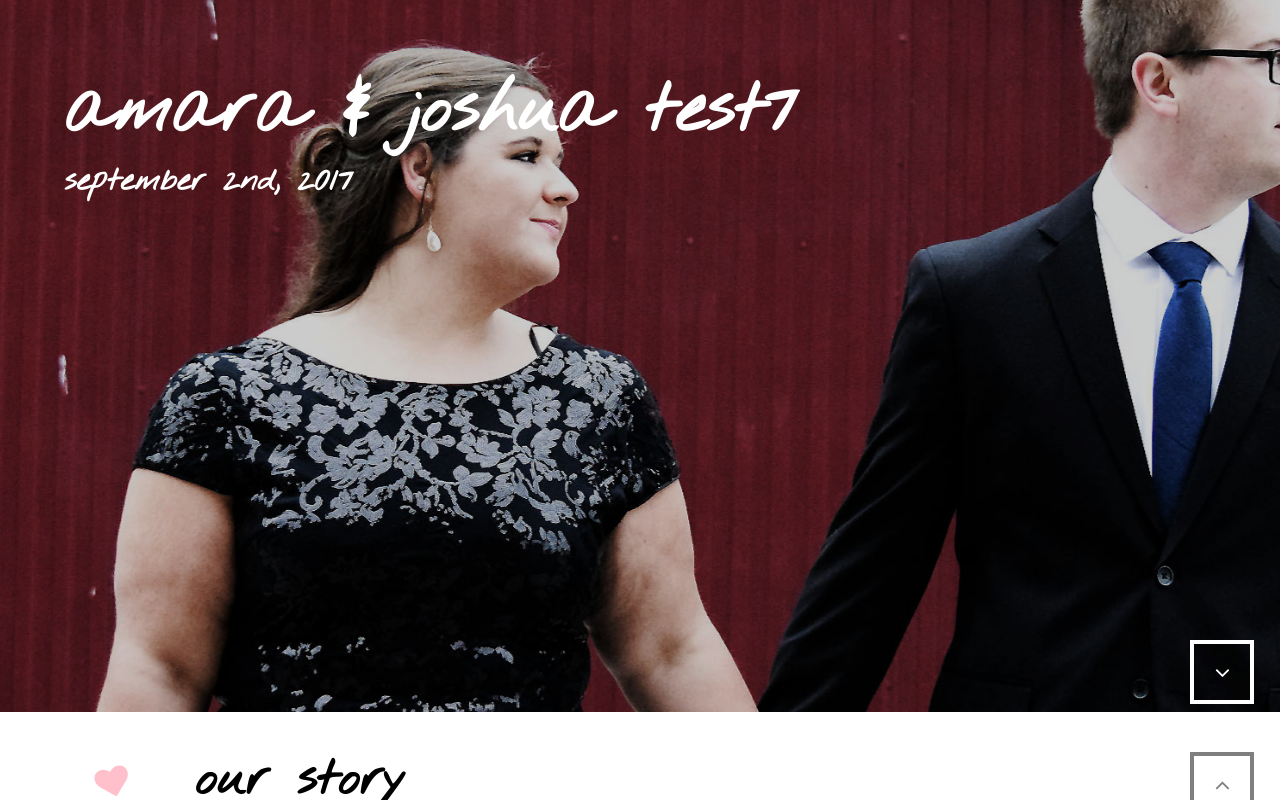
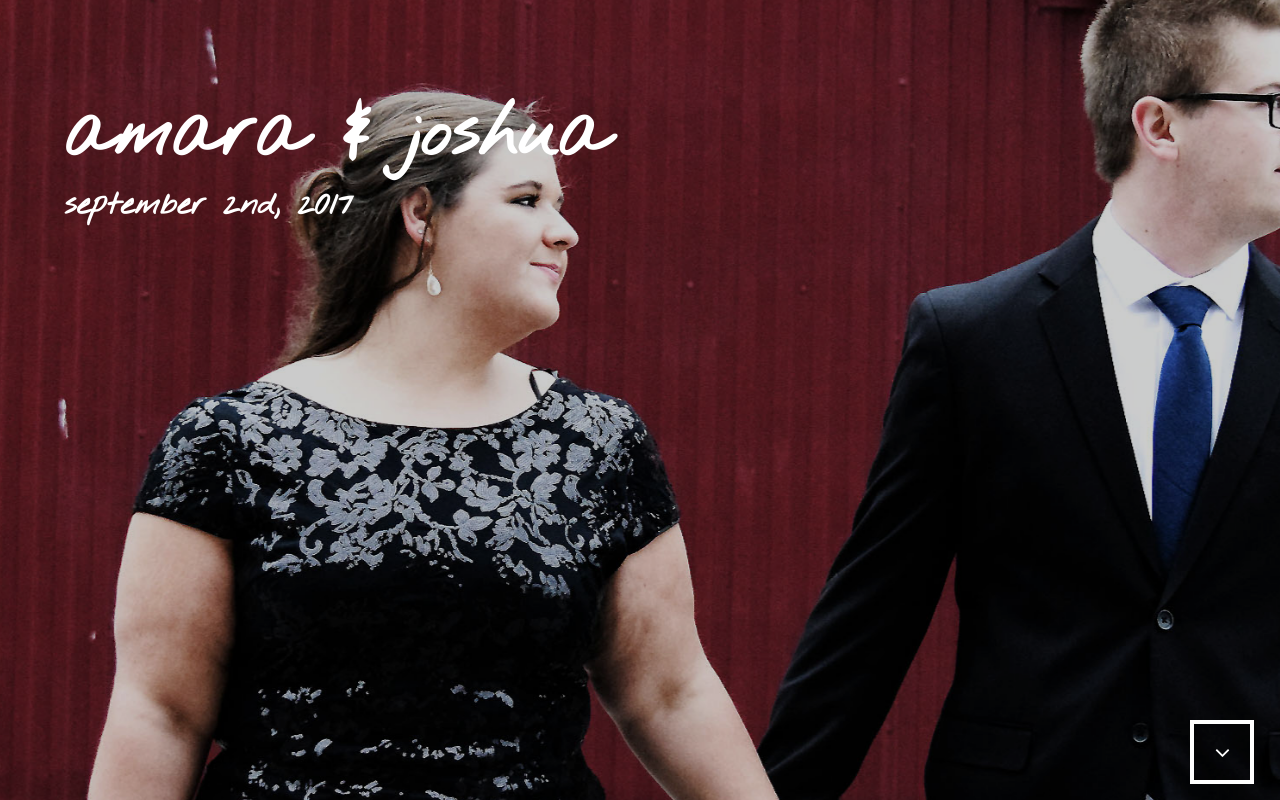
Before and after one commit to jevenson/joshandamara, an Angular app: page / in a window 1280 px wide. Built offline with nearby package versions, Linux system fonts and the light colour scheme.

Commit message:
detecting ios from user agent string, store in window (screw it), and change css

```diff
--- a/src/app/app.component.ts
+++ b/src/app/app.component.ts
@@ -1,4 +1,6 @@
 import { Component } from '@angular/core';
+
+declare var window: any;
 
 @Component({
     selector: 'app-root',
@@ -9,5 +11,11 @@ export class AppComponent {
         if (navigator.userAgent.match(/Edge/i)) {
             console.log('edge sucks m8');
         }
+
+        var iOS = /iPad|iPhone|iPod/.test(navigator.userAgent) && !window.MSStream;
+
+        if (iOS) {
+            window['iOS'] = true;
+        }
     }
 }
--- a/src/app/pages/home-page.component.ts
+++ b/src/app/pages/home-page.component.ts
@@ -6,7 +6,7 @@ import { Component } from '@angular/core';
         <app-parallax-list>
             <app-parallax-group backgroundClass="hero" identifier="hero">
                 <div class="hero-container">
-                    <h1>amara &amp; joshua test7</h1>
+                    <h1>amara &amp; joshua</h1>
                     <hr/>
                     <h2>september 2nd, 2017</h2>
                 </div>
--- a/src/app/parallax/parallax-background.component.ts
+++ b/src/app/parallax/parallax-background.component.ts
@@ -1,9 +1,11 @@
 import { Component, Input } from '@angular/core';
+
+declare var window: any;
 
 @Component({
     selector: 'app-parallax-back',
     template: `
-        <div class="parallax__layer parallax__layer--back" [ngClass]="backgroundClass">
+        <div class="parallax__layer parallax__layer--back" [ngClass]="backgroundClass" [class.iOS]="iOS">
             <ng-content></ng-content>
         </div>
     `,
@@ -21,4 +23,8 @@ import { Component, Input } from '@angular/core';
 })
 export class ParallaxBackgroundComponent {
     @Input() public backgroundClass: string;
+
+    public get iOS(): boolean {
+        return Boolean(window['iOS']);
+    }
 }
--- a/src/app/parallax/parallax-foreground.component.ts
+++ b/src/app/parallax/parallax-foreground.component.ts
@@ -1,9 +1,11 @@
 import { Component, Input } from '@angular/core';
+
+declare var window: any;
 
 @Component({
     selector: 'app-parallax-fore',
     template: `
-        <div class="parallax__layer parallax__layer--fore">
+        <div class="parallax__layer parallax__layer--fore" [class.iOS]="iOS">
             <ng-content></ng-content>
         </div>
     `,
@@ -18,4 +20,8 @@ import { Component, Input } from '@angular/core';
         }
     `]
 })
-export class ParallaxForegroundComponent { }
+export class ParallaxForegroundComponent {
+    public get iOS(): boolean {
+        return Boolean(window['iOS']);
+    }
+}
--- a/src/app/parallax/parallax-group.component.ts
+++ b/src/app/parallax/parallax-group.component.ts
@@ -1,4 +1,6 @@
 import { Component, Input } from '@angular/core';
+
+declare var window: any;
 
 @Component({
     selector: 'app-parallax-group',
@@ -19,17 +21,25 @@ import { Component, Input } from '@angular/core';
         .parallax__group {
             position: relative;
             height: 500px; /* fallback for older browsers */
-            height: 92vh;
+            height: 100vh;
             -webkit-transform-style: preserve-3d;
             transform-style: preserve-3d;
         }
 
+        .parallax__group.iOS {
+            height: 92vh;
+        }
+
         /deep/ .parallax__layer {
             position: absolute;
-            top: -3vh;
+            top: 0;
             left: 0;
             right: 0;
             bottom: 0;
+        }
+
+        /deep/ .parallax__layer.iOS {
+            top: -3vh;
         }
 
         /deep/ .parallax_layer--bottom  {
@@ -56,7 +66,8 @@ export class ParallaxGroupComponent {
     public setClasses(): any {
         return {
             'parallax_layer--top': !Boolean(this.backgroundClass),
-            'parallax_layer--bottom': Boolean(this.backgroundClass)
+            'parallax_layer--bottom': Boolean(this.backgroundClass),
+            'iOS': Boolean(window['iOS'])
         };
     }
 }
--- a/src/app/parallax/scroll-nav.component.ts
+++ b/src/app/parallax/scroll-nav.component.ts
@@ -1,4 +1,6 @@
 import { Component, Input } from '@angular/core';
+
+declare var window: any;
 
 @Component({
     selector: 'app-scroll-nav',
@@ -12,7 +14,8 @@ import { Component, Input } from '@angular/core';
                 *ngIf="belowTarget"
                 (click)="onDownClick()"
                 class="scroll-btn scroll-btn-down fa fa-angle-down"
-                [class.scroll-btn-alt]="alternate"></span>
+                [class.scroll-btn-alt]="alternate"
+                [class.iOS]="iOS"></span>
     `,
     styles: [`
         .scroll-btn {
@@ -48,6 +51,10 @@ import { Component, Input } from '@angular/core';
         }
 
         .scroll-btn-down {
+            bottom: 2vh;
+        }
+
+        .scroll-btn-down.iOS {
             bottom: 4vh;
         }
 
@@ -74,6 +81,10 @@ export class ScrollNavComponent {
         return result;
     }
 
+    public get iOS(): boolean {
+        return Boolean(window['iOS']);
+    }
+
     public onUpClick(): void {
         this.scroll(this.aboveTarget);
     }
```
